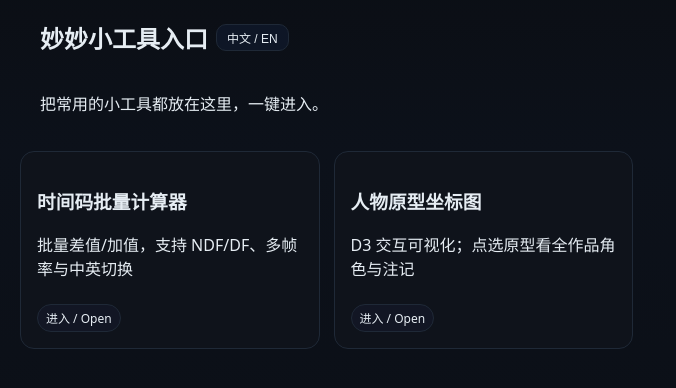
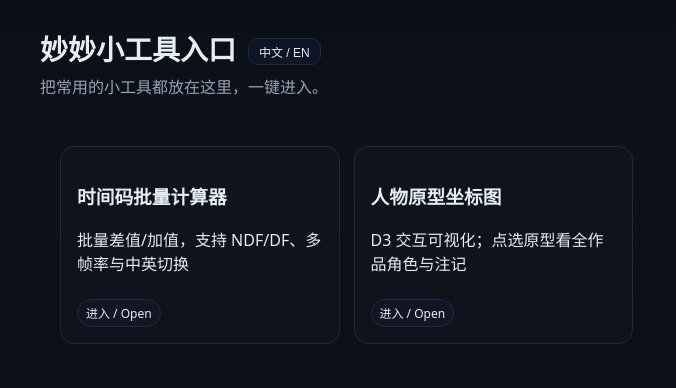
Before and after one commit to langyueqinyin/Editing-Tools, a Flask app: page / in a window 1280 px wide. Shown: the part 49-437 px from the top of the page, without its empty margins (0-676 px from the left). Run offline with Flask 3, Linux system fonts and the light colour scheme.

Commit message:
Update styles.css

```diff
--- a/static/styles.css
+++ b/static/styles.css
@@ -100,7 +100,13 @@ menu{ display:flex; gap:10px; justify-content:flex-end; padding: 10px 0 0; }
 .card:hover{ border-color:#2a3143; transform: translateY(-1px); }
 .pill{ display:inline-block; padding:4px 8px; background:#121624; border:1px solid var(--border); border-radius:999px; margin-top:8px; font-size:12px; }
 
-.hero {
-  margin-left: 40px;   /* 你可以改成 32px / 48px，看你喜欢 */
-  margin-right: 40px;
-}
+/* 标题和卡片整体离左右各 40px，你可改 32/48 试手感 */
+.hero, .cards { margin-left: 40px; margin-right: 40px; }
+
+/* 让标题和按钮排成一行、留点间距 */
+.lang-wrap { display: flex; align-items: center; gap: 12px; }
+
+/*（可选）标题区上下留白、文字更稳重点 */
+.hero { padding: 28px 0; }
+.hero h1 { margin: 0 0 6px; font-size: 28px; }
+.hero p  { margin: 0; color: var(--muted); }
```
